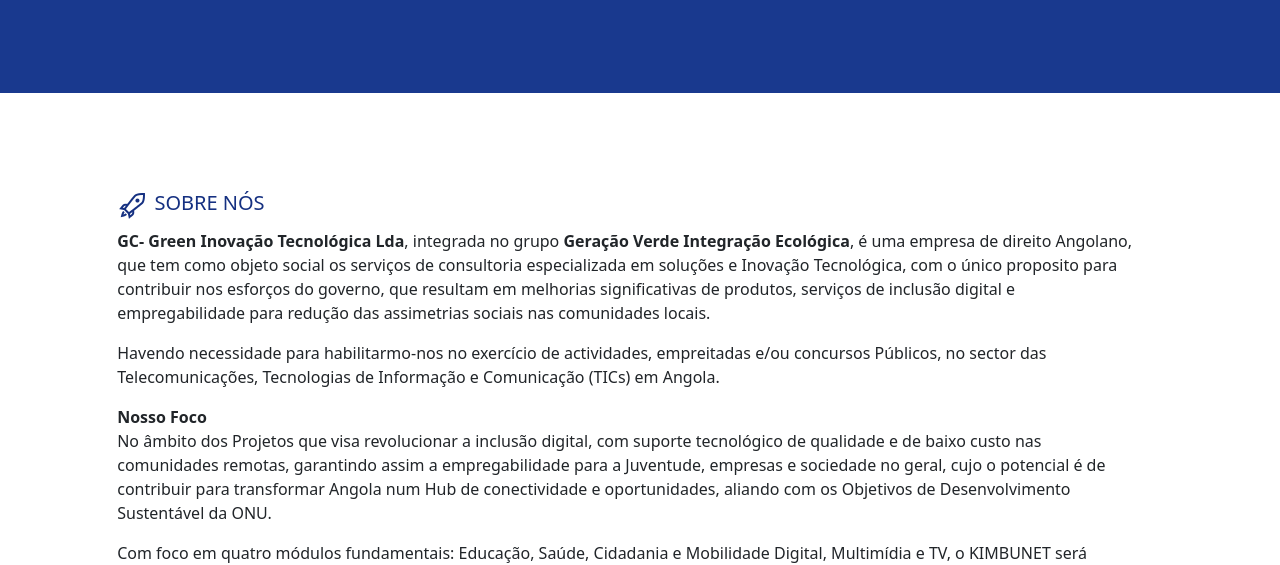
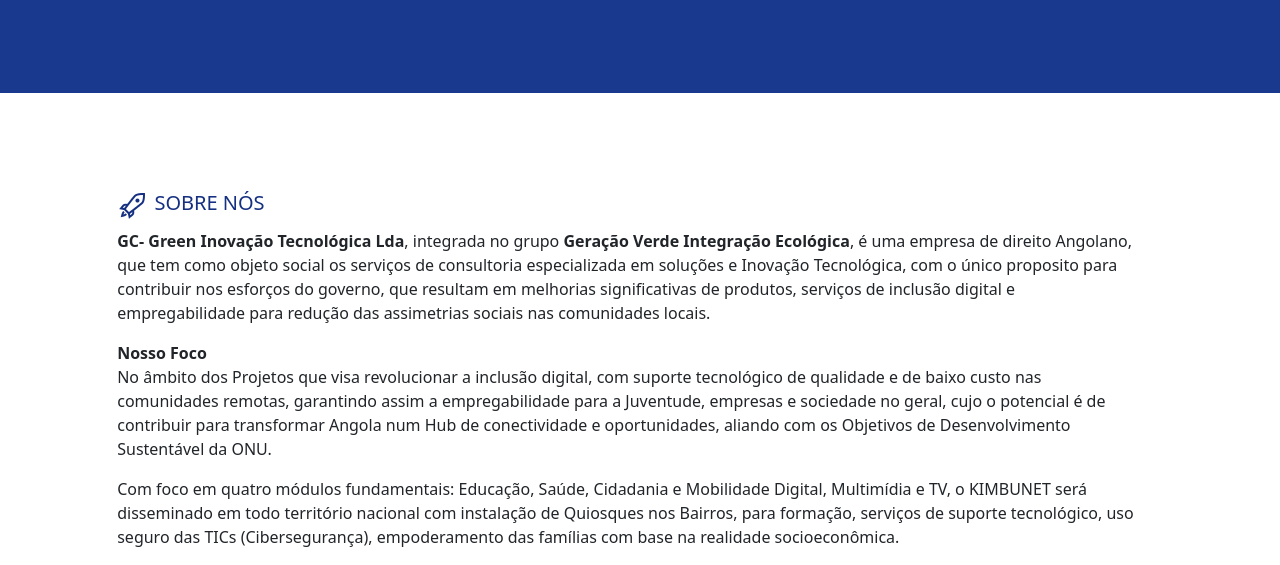
Before and after one commit to GomesRodrigues5/gcgren-file, a plain HTML site: page index.html in a window 1280 px wide. Shown: the part 390-955 px from the top of the page. Drawn offline with nearby package versions, Linux system fonts and the light colour scheme.

Commit message:
Update index.html
al

```diff
--- a/index.html
+++ b/index.html
@@ -61,15 +61,13 @@
                                       <p>
                                             <B>GC- Green Inovação Tecnológica Lda</B>, integrada no grupo <b>Geração Verde Integração Ecológica</b>, é uma empresa de direito Angolano, que tem como objeto social os serviços de consultoria especializada em soluções e Inovação Tecnológica, com o único proposito para contribuir nos esforços do governo, que resultam em melhorias significativas de produtos, serviços de inclusão digital e empregabilidade para redução das assimetrias sociais nas comunidades locais.
                                       </p>
-                                      <p>
-                                            Havendo necessidade para habilitarmo-nos no exercício de actividades, empreitadas e/ou concursos Públicos, no sector das Telecomunicações, Tecnologias de Informação e Comunicação (TICs) em Angola.
-                                      </p>
+
                                       <b>Nosso Foco</b>
                                       <p>
                                             No âmbito dos Projetos que visa revolucionar a inclusão digital, com suporte tecnológico de qualidade e de baixo custo nas comunidades remotas, garantindo assim a empregabilidade para a Juventude, empresas e sociedade no geral, cujo o potencial é de contribuir para transformar Angola num Hub de conectividade e oportunidades, aliando com os Objetivos de Desenvolvimento Sustentável da ONU.
                                       </p>
                                       <p>
-                                            Com foco em quatro módulos fundamentais: Educação, Saúde, Cidadania e Mobilidade Digital, Multimídia e TV, o KIMBUNET será disseminado em todo território nacional com instalação de Quiosques nos Bairros, para formação, serviços de suporte tecnológico, uso seguro das TICs, empoderamento das famílias com base na realidade socioeconômica.
+                                            Com foco em quatro módulos fundamentais: Educação, Saúde, Cidadania e Mobilidade Digital, Multimídia e TV, o KIMBUNET será disseminado em todo território nacional com instalação de Quiosques nos Bairros, para formação, serviços de suporte tecnológico, uso seguro das TICs (Cibersegurança), empoderamento das famílias com base na realidade socioeconômica.
                                       </p>
                                     </div>
                                   </div>
```
